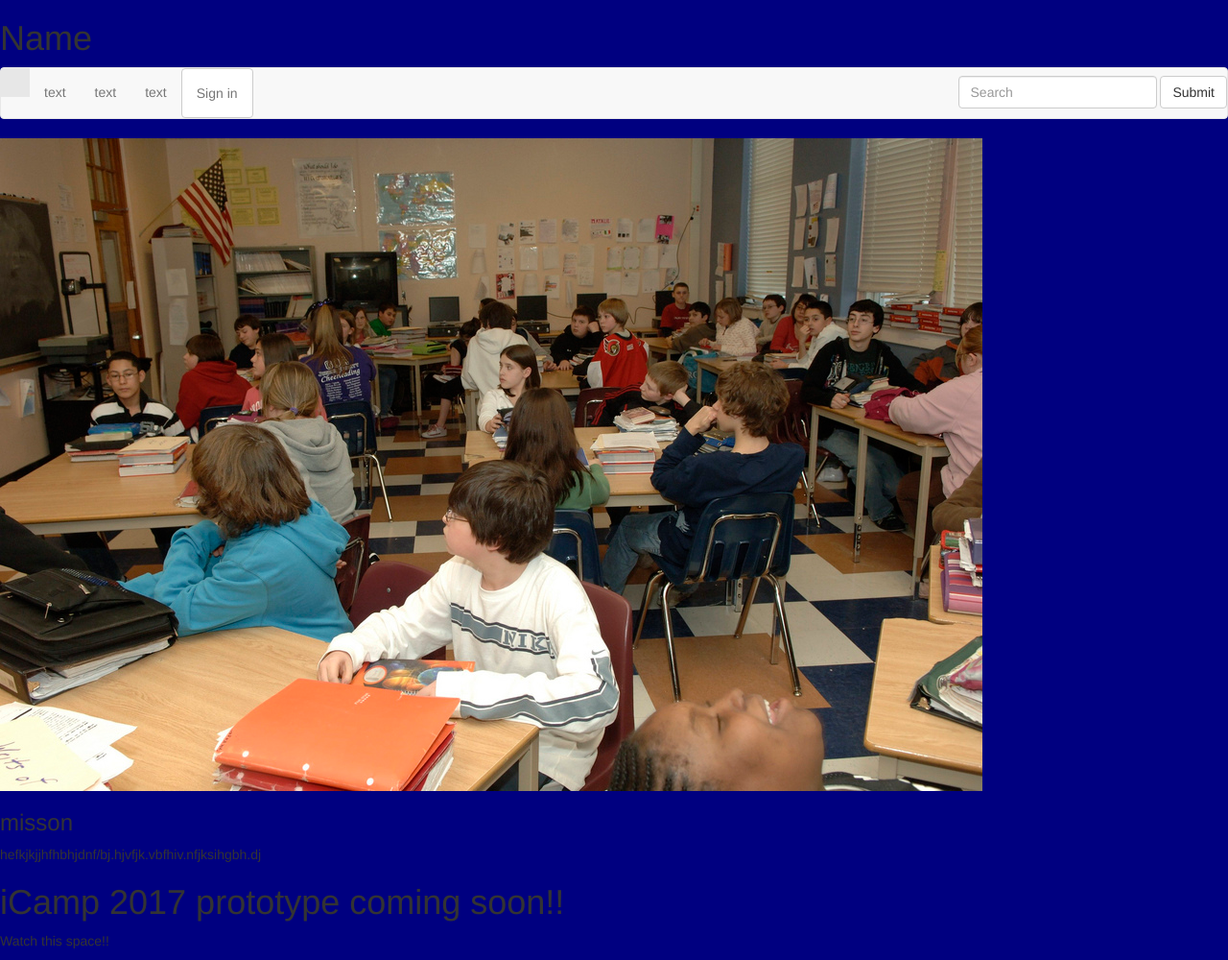
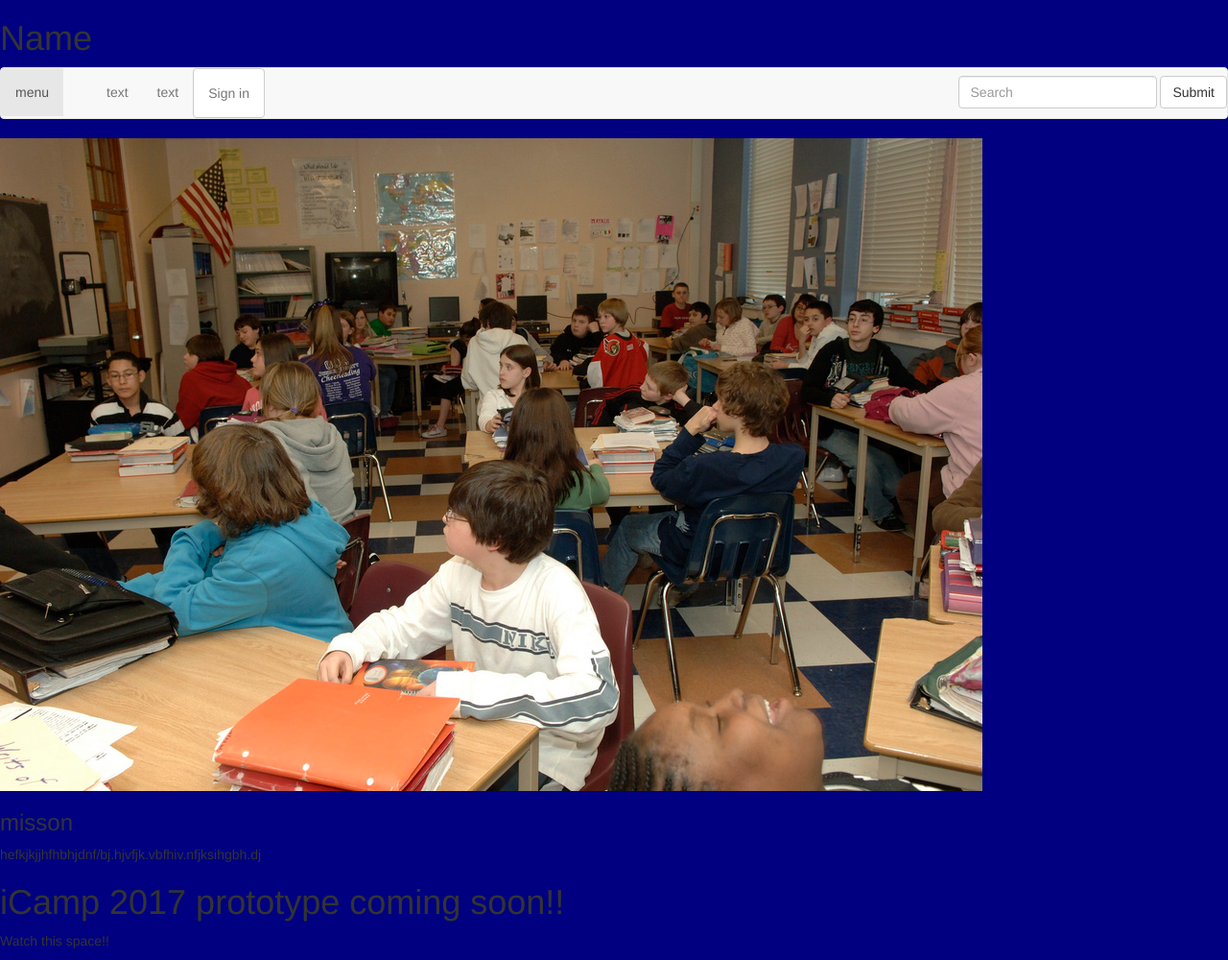
Before and after one commit to iCamp2017/iCamp2017.github.io, a Jekyll site: the page built from index.md, in a window 1280 px wide. Shown: the whole page at 96% size. Built offline with Jekyll 4.4.1, drawn with Linux system fonts in a browser that asks for light colours; nearby versions of some CDN libraries; library files that are not in the unit come from our copies.

Commit message:
add menu to the nav

```diff
--- a/_layouts/default.html
+++ b/_layouts/default.html
@@ -11,8 +11,8 @@
   <h1> Name</h1>
   <nav class="navbar navbar-default">
 <ul class="nav navbar-nav">
-<li role="presentation"class="active"><a herf="#"></a></li>
-<li role="presentation"><a href="#">text</a></li>
+<li role="presentation"class="active"><a herf="#">menu</a></li>
+<li role="presentation"><a href="#"></a></li>
 <li role="presentation"><a href="#"> text</a></li>
 <li role="presentation"><a href="#"> text</a></li>
 <li role="presentation"><a href="#" class="btn btn-default">Sign in</a></li>
```
